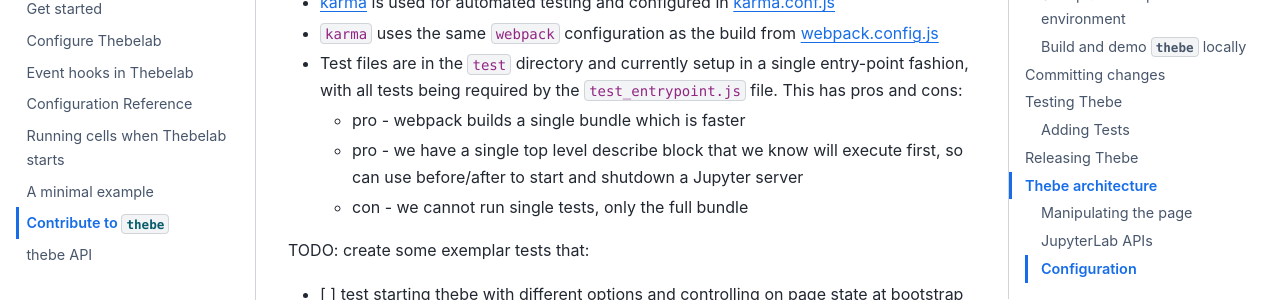
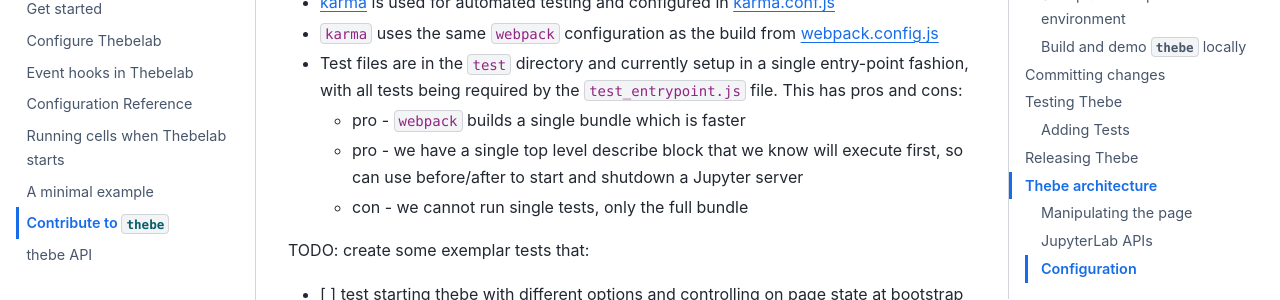
Before and after one commit to jupyter-book/thebe, a Sphinx documentation site: the page built from docs/contribute.md, in a window 1280 px wide and 900 px high, scrolled down 2466 px. Shown: the part 150-450 px from the top of the window. Built offline with Sphinx 7.4.7 and the Sphinx Book theme 1.1.4, drawn with Linux system fonts in a browser that asks for light colours.

```diff
--- a/docs/contribute.md
+++ b/docs/contribute.md
@@ -90,7 +90,7 @@ TODO: get testing infrastructure to a point where we can reasonably request test
  - [karma](https://karma-runner.github.io/latest/index.html) is used for automated testing and configured in [karma.conf.js](.karma.conf.js)
  - `karma` uses the same `webpack` configuration as the build from [webpack.config.js](./webpack.config.js)
  - Test files are in the `test` directory and currently setup in a single entry-point fashion, with all tests being required by the `test_entrypoint.js` file. This has pros and cons:
-    - pro - webpack builds a single bundle which is faster
+    - pro - `webpack` builds a single bundle which is faster
     - pro - we have a single top level describe block that we know will execute first, so can use before/after to start and shutdown a Jupyter server
     - con - we cannot run single tests, only the full bundle
 
```
Also changed, not shown: 1 other file.
